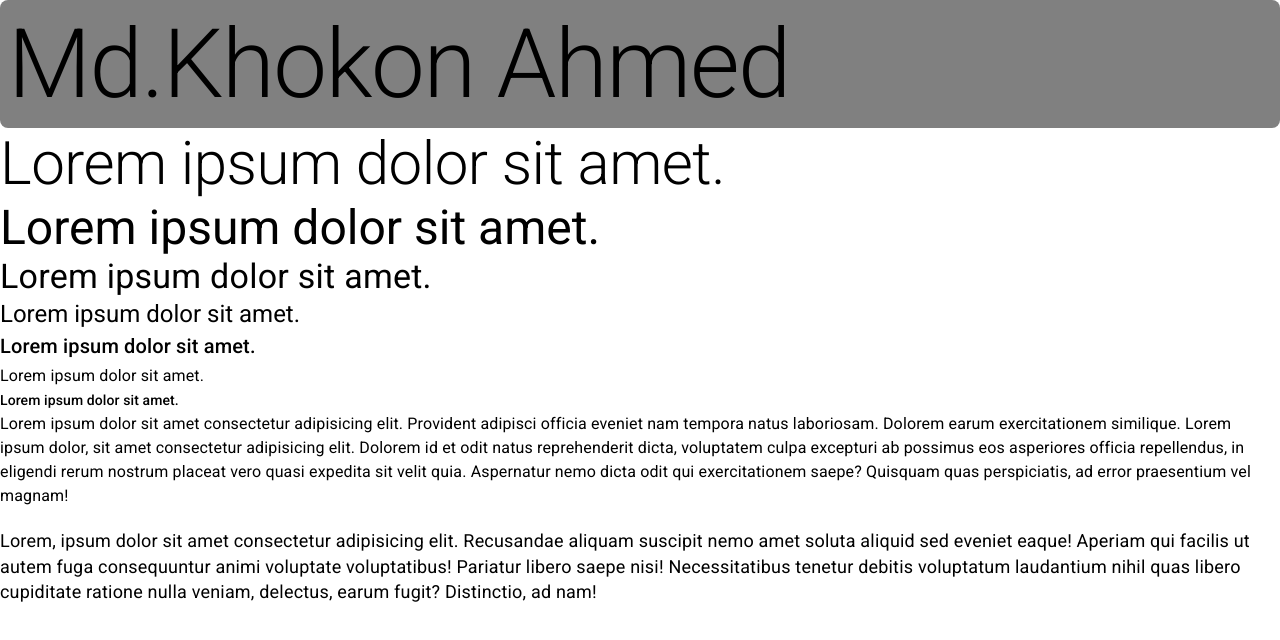
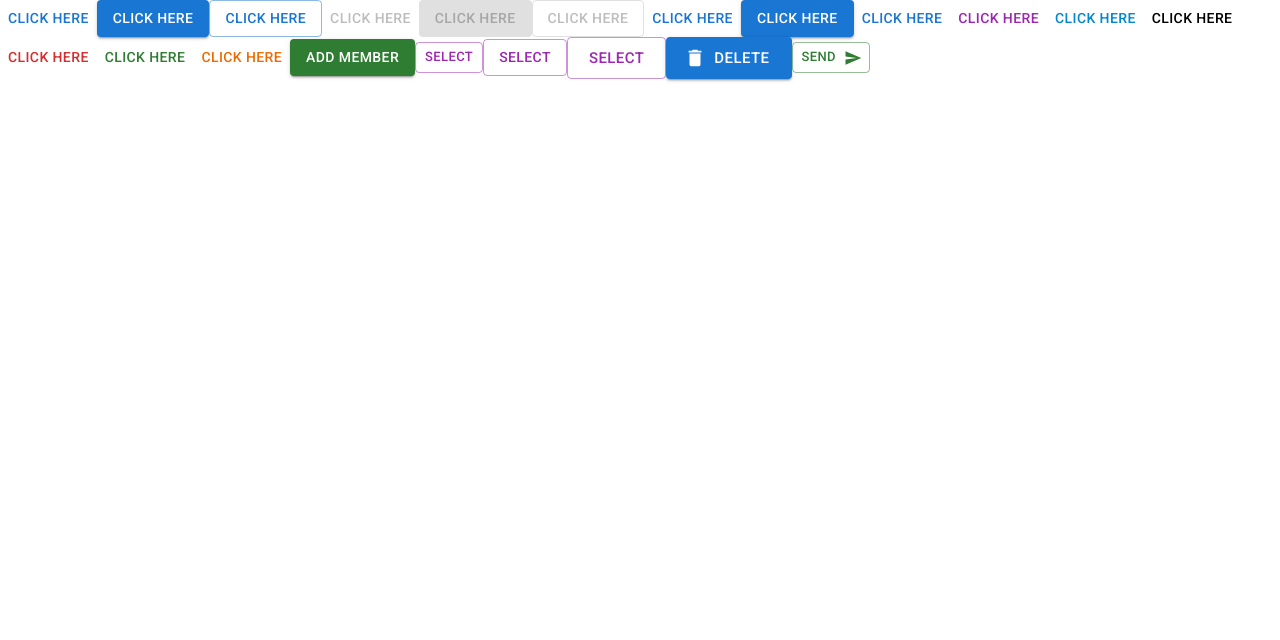
Before and after one commit to Emam-Bokhari/MUI, a React (Vite) app: page / in a window 1280 px wide. Shown: the top 640 px of the page. Built offline with nearby package versions, Linux system fonts and the light colour scheme.

Commit message:
Button * variant:text,contained,outlined * color:primary,info,success,inherit,error,warning * size:small,medium,large * href * icon

```diff
--- a/src/App.jsx
+++ b/src/App.jsx
@@ -1,11 +1,10 @@
 import { Fragment } from "react";
-import TypographyComponent from "./components/TypographyComponent";
-
+import ButtonComponent from "./components/ButtonComponent";
 
 export default function App() {
   return (
     <Fragment>
-    <TypographyComponent/>
+      <ButtonComponent />
     </Fragment>
   );
 }
--- /dev/null
+++ b/src/components/ButtonComponent.jsx
@@ -0,0 +1,98 @@
+import { Fragment } from "react";
+import { Button } from "@mui/material";
+import DeleteIcon from "@mui/icons-material/Delete";
+import SendIcon from "@mui/icons-material/Send";
+
+export default function ButtonComponent() {
+  return (
+    <Fragment>
+      {/* variant */}
+      <Button variant="text">Click Here</Button>
+
+      <Button variant="contained">Click Here</Button>
+
+      <Button variant="outlined">Click Here</Button>
+      {/* disabled */}
+      <Button variant="text" disabled>
+        Click Here
+      </Button>
+      <Button variant="contained" disabled>
+        Click Here
+      </Button>
+      <Button variant="outlined" disabled>
+        Click Here
+      </Button>
+      {/* href */}
+      <Button variant="text" href="https://google.com">
+        Click Here
+      </Button>
+      <Button variant="contained" href="https://google.com">
+        Click Here
+      </Button>
+      {/* color */}
+      <Button variant="text" color="primary">
+        Click Here
+      </Button>
+      <Button variant="text" color="secondary">
+        Click Here
+      </Button>
+      <Button variant="text" color="info">
+        Click Here
+      </Button>
+      <Button variant="text" color="inherit">
+        Click Here
+      </Button>
+      <Button variant="text" color="error">
+        Click Here
+      </Button>
+      <Button variant="text" color="success">
+        Click Here
+      </Button>
+      <Button variant="text" color="warning">
+        Click Here
+      </Button>
+
+      <Button variant="contained" href="https://google.com" color="success">
+        Add Member
+      </Button>
+      {/* size */}
+      <Button
+        variant="outlined"
+        color="secondary"
+        href="https://google.com"
+        size="small"
+      >
+        Select
+      </Button>
+      <Button
+        variant="outlined"
+        color="secondary"
+        href="https://google.com"
+        size="medium"
+      >
+        Select
+      </Button>
+      <Button
+        variant="outlined"
+        color="secondary"
+        href="https://google.com"
+        size="large"
+      >
+        Select
+      </Button>
+      {/* icon */}
+      <Button
+        variant="contained"
+        color="primary"
+        size="large"
+        startIcon={<DeleteIcon />}
+      >
+        Delete
+      </Button>
+
+      <Button variant="outlined" size="small" color="success" endIcon={<SendIcon />}>
+        Send
+      </Button>
+    </Fragment>
+  );
+}
```
